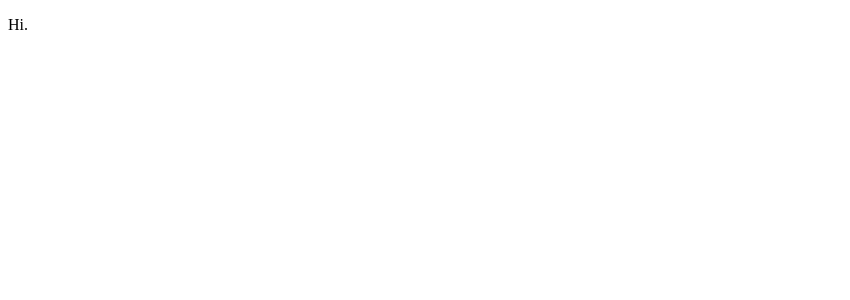
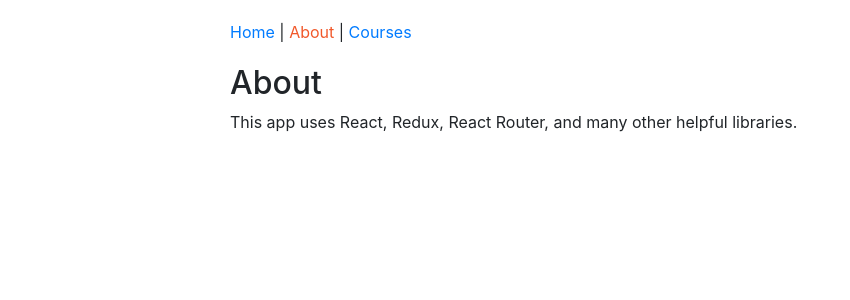
Before and after one commit to reedlex98/building-applications-react-redux, a React app: page /about in a window 1280 px wide. Shown: the top 300 px of the page, without its empty margins (0-850 px from the left). Built offline with nearby package versions, Linux system fonts and the light colour scheme.

Commit message:
modules 3-5

```diff
--- /dev/null
+++ b/src/components/App.js
@@ -0,0 +1,21 @@
+import React from 'react'
+import { Route, Switch } from 'react-router-dom'
+import HomePage from './home/HomePage'
+import AboutPage from './about/AboutPage'
+import CoursesPage from './courses/CoursesPage'
+import Header from './common/Header'
+import PageNotFound from './PageNotFound'
+
+export default function App() {
+    return (
+        <div className="container-fluid">
+            <Header/>
+            <Switch>
+                <Route exact path="/" component={HomePage} />
+                <Route path="/about" component={AboutPage} />
+                <Route path="/courses" component={CoursesPage} />
+                <Route component={PageNotFound} />
+            </Switch>
+        </div>
+    )
+}
--- /dev/null
+++ b/src/components/PageNotFound.js
@@ -0,0 +1,5 @@
+import React from 'react'
+
+const PageNotFound = () => <h1>Oops! Page not found.</h1>
+
+export default PageNotFound
--- /dev/null
+++ b/src/components/about/AboutPage.js
@@ -0,0 +1,13 @@
+import React from "react";
+
+const AboutPage = () => (
+  <div>
+    <h2>About</h2>
+    <p>
+      This app uses React, Redux, React Router, and many other helpful
+      libraries.
+    </p>
+  </div>
+);
+
+export default AboutPage;
--- /dev/null
+++ b/src/components/common/Header.js
@@ -0,0 +1,18 @@
+import React from "react";
+import {NavLink} from 'react-router-dom'
+
+const Header = () => {
+    const activeStyle = {
+        color: "#F1582A"
+    }
+
+    return (
+        <nav>
+            <NavLink to="/" activeStyle={activeStyle} exact>Home</NavLink>{" | "}
+            <NavLink to="/about" activeStyle={activeStyle} >About</NavLink>{" | "}
+            <NavLink to="/courses" activeStyle={activeStyle} >Courses</NavLink>
+        </nav>
+    )
+}
+
+export default Header;
--- /dev/null
+++ b/src/components/courses/CoursesPage.js
@@ -0,0 +1,11 @@
+import React, { Component } from "react";
+
+class CoursesPage extends Component {
+    render() {
+        return (
+            <h2>Courses</h2>
+        )
+    }
+}
+
+export default CoursesPage
--- a/src/components/home/HomePage.js
+++ b/src/components/home/HomePage.js
@@ -0,0 +1,14 @@
+import React from "react";
+import { Link } from "react-router-dom";
+
+const HomePage = () => (
+  <div className="jumbotron">
+    <h1>Pluralsight Administration</h1>
+    <p>React, Redux and React Router for ultra-responsive web apps.</p>
+    <Link to="about" className="btn btn-primary btn-lg">
+      Learn more
+    </Link>
+  </div>
+);
+
+export default HomePage;
--- /dev/null
+++ b/src/index.css
@@ -0,0 +1,8 @@
+#app {
+    max-width: 850px;
+    margin: 0 auto;
+}
+
+nav{
+    padding: 20px 0 20px 0;
+}
--- a/src/index.js
+++ b/src/index.js
@@ -1,8 +1,10 @@
 import React from 'react';
 import { render } from 'react-dom';
+import { BrowserRouter as Router } from 'react-router-dom'
+import "bootstrap/dist/css/bootstrap.min.css"
+import App from './components/App'
+import './index.css'
 
-function Hi() {
-    return <p>Hi.</p>;
-}
-
-render(<Hi></Hi>, document.getElementById("app"));
+render(<Router>
+    <App />
+</Router>, document.getElementById("app"));
```
Also changed, not shown: src/components/about/About.js (deleted).
